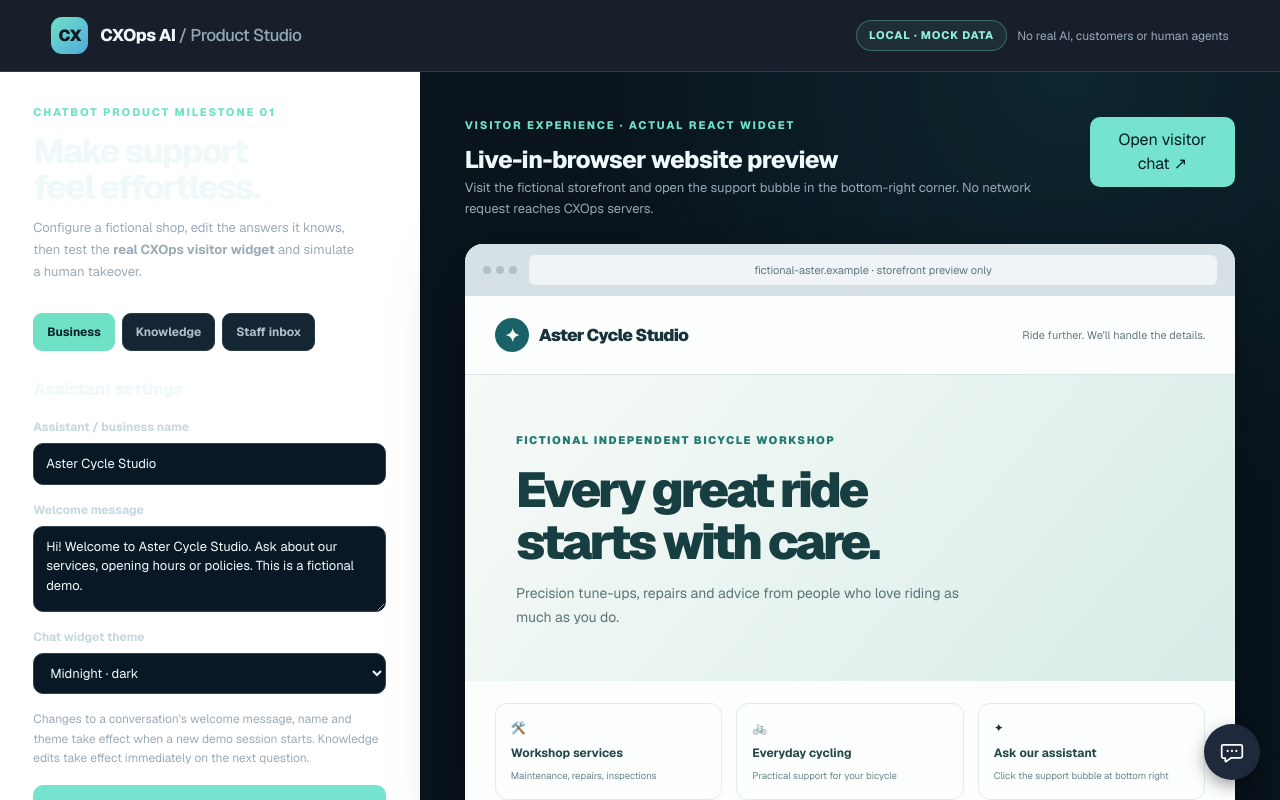
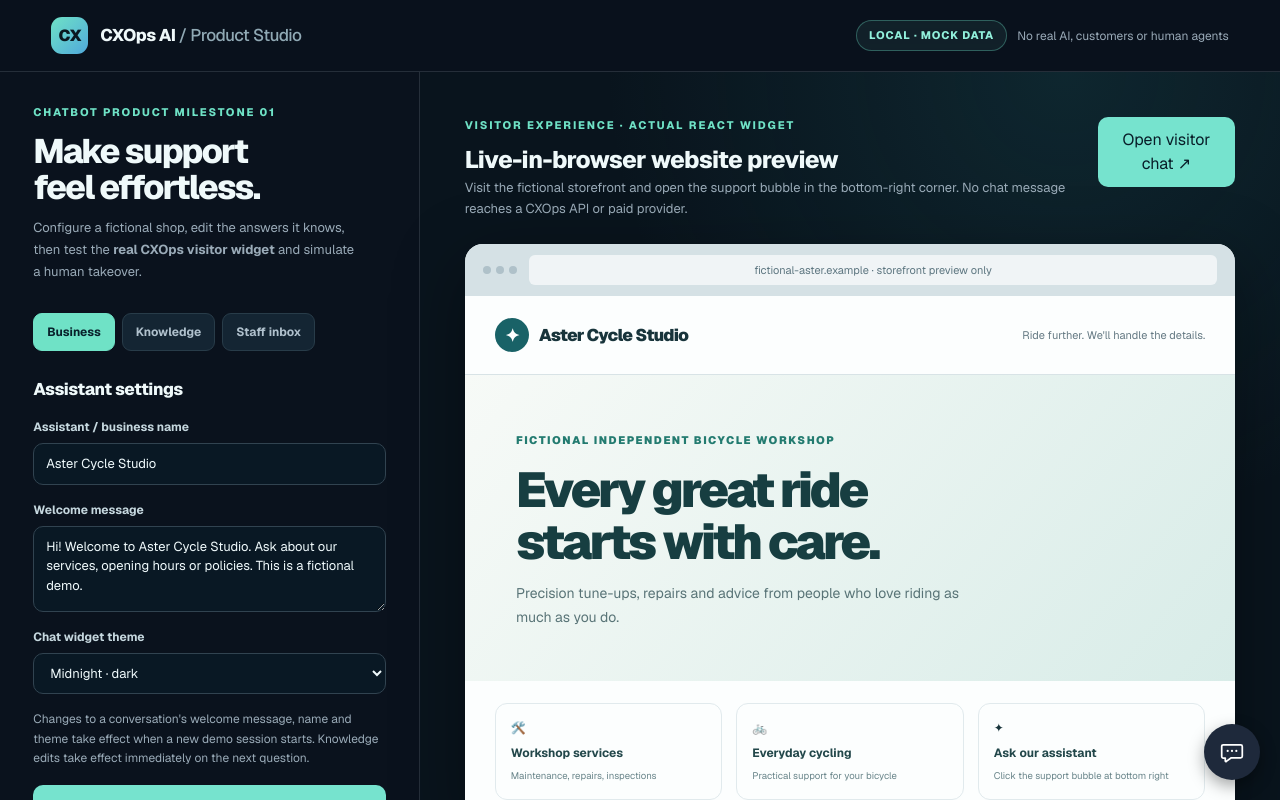
Before and after one commit to zrasooli94/cxops-ai, a Next.js app in the folder frontend/: page /chat/product-demo in a window 1280 px wide. Shown: the top 800 px of the page. Built offline with nearby package versions, Linux system fonts and the light colour scheme.

Commit message:
fix(chatbot demo): keep inline visitor preview styles self-contained

```diff
--- a/frontend/src/app/chat/product-demo/demo-client.tsx
+++ b/frontend/src/app/chat/product-demo/demo-client.tsx
@@ -247,7 +247,7 @@ export function DemoClient() {
               <div className="cx-demo-kicker">Visitor experience · actual React widget</div>
               <h2>Live-in-browser website preview</h2>
               <p>Visit the fictional storefront and open the support bubble
-                in the bottom-right corner. No network request reaches CXOps servers.</p>
+                in the bottom-right corner. No chat message reaches a CXOps API or paid provider.</p>
             </div>
             <button type="button" className="cx-demo-primary" onClick={openVisitorChat}>
               Open visitor chat ↗
@@ -310,7 +310,8 @@ export function DemoClient() {
 
       {ready && (
         <PublicChatWidget key={revision} widgetKey={DEMO_WIDGET_KEY}
-          fetcher={transport.fetcher} sessionStorageKey={DEMO_WIDGET_SESSION_KEY} />
+          fetcher={transport.fetcher} sessionStorageKey={DEMO_WIDGET_SESSION_KEY}
+          transparentFrame={false} />
       )}
     </main>
   );
```
